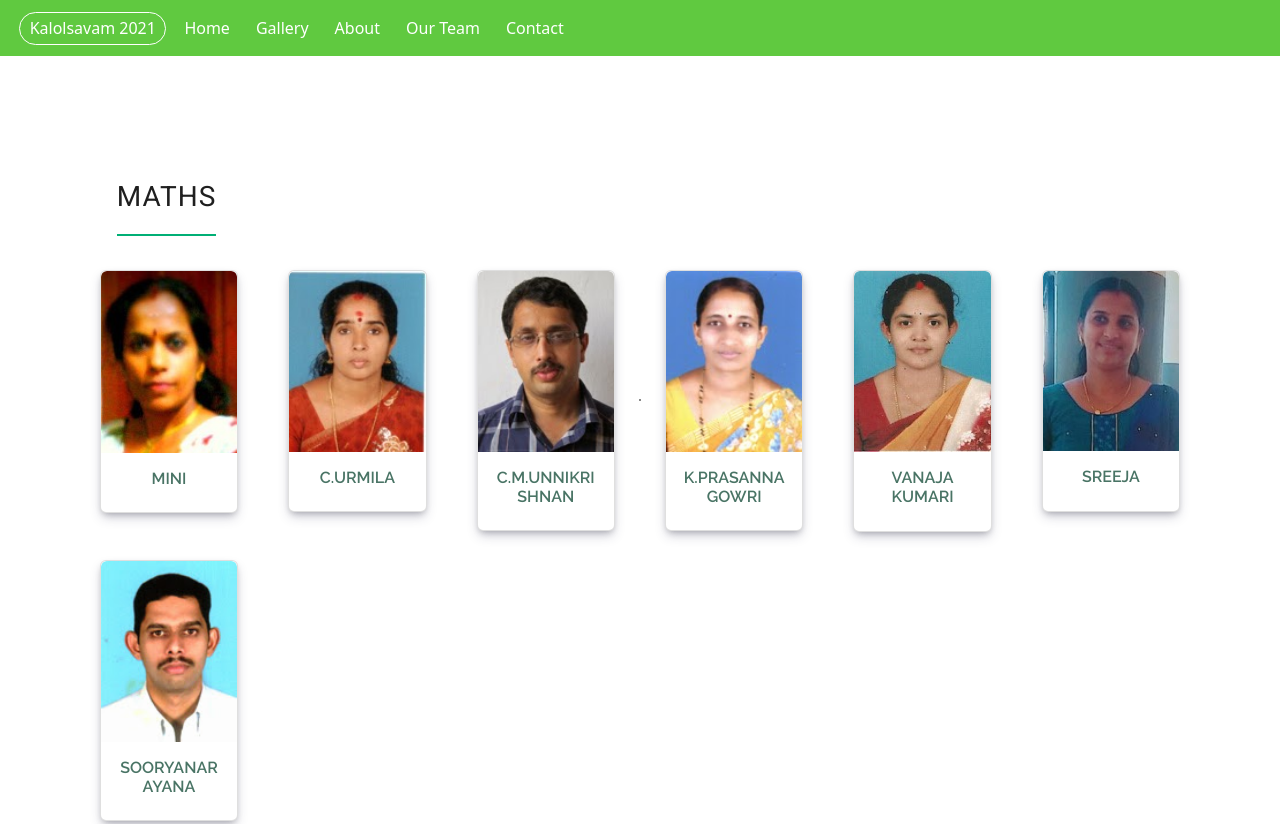
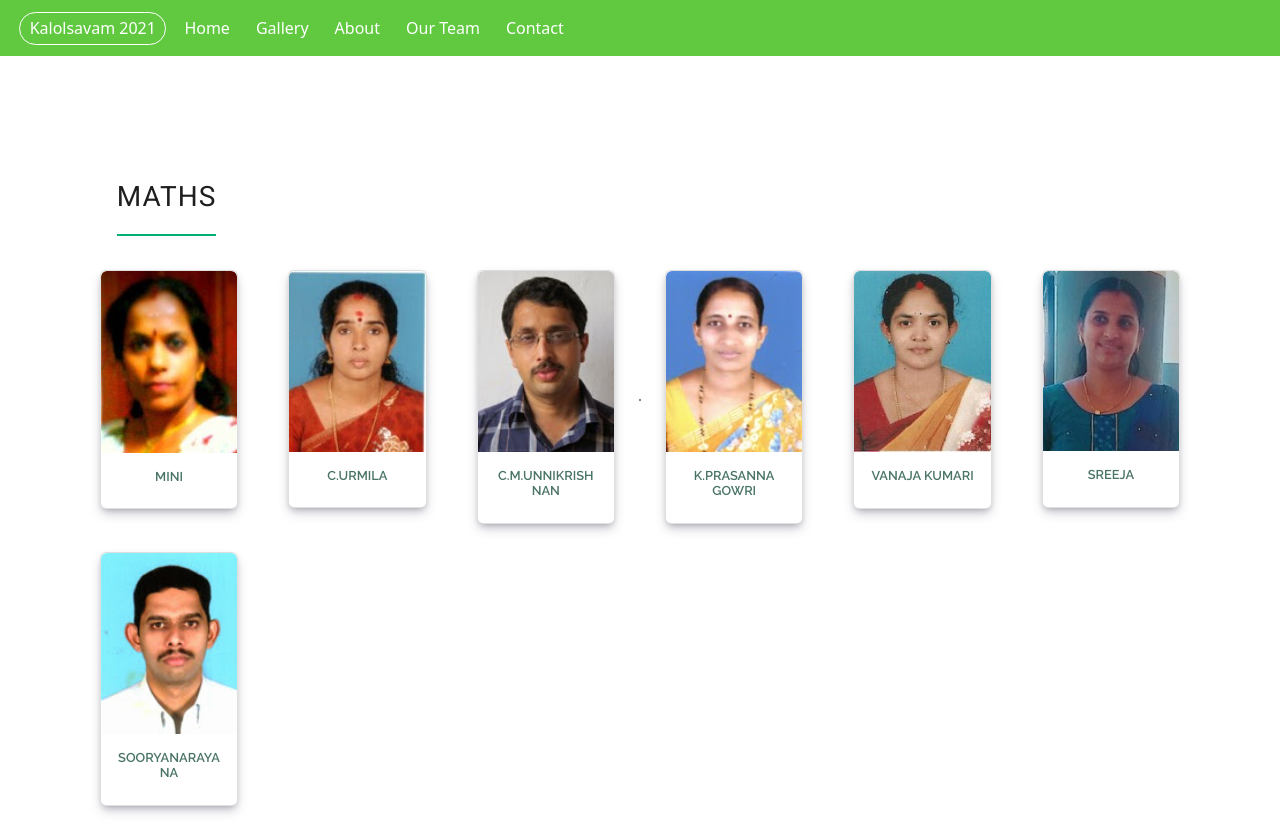
Before and after one commit to Abhishekreju2525/kalotsavam, a plain HTML site: page staff.html in a window 1280 px wide. Shown: the top 824 px of the page. Drawn offline with nearby package versions, Linux system fonts and the light colour scheme.

Commit message:
card hover

```diff
--- a/src/style.css
+++ b/src/style.css
@@ -95,7 +95,7 @@ h1 {
   color:rgb(73, 116, 101);
   font-family: "Raleway", sans-serif;
   overflow-wrap: break-word;
-  font-size: 1rem;
+  font-size: 0.8rem;
 }
 h1,
 h2,
@@ -478,6 +478,12 @@ div.imagetiles div.col-lg-3.col-md-3.col-sm-3.col-xs-6{
 .section-abouts .card{
   border-radius:6px;overflow:hidden;
   box-shadow: rgba(50, 50, 93, 0.25) 0px 6px 12px -2px, rgba(0, 0, 0, 0.3) 0px 3px 7px -3px;
+  transition:0.3s ease-in-out;
+}
+.section-abouts .card:hover{
+  transform: scale(1.02);
+  box-shadow: rgba(50, 50, 93, 0.25) 0px 8px 12px -2px, rgba(0, 0, 0, 0.3) 0px 3px 7px -3px;
+
 }
 .section-abouts .card-img-top{
   border-radius:6px 6px 0px 0px;
```
